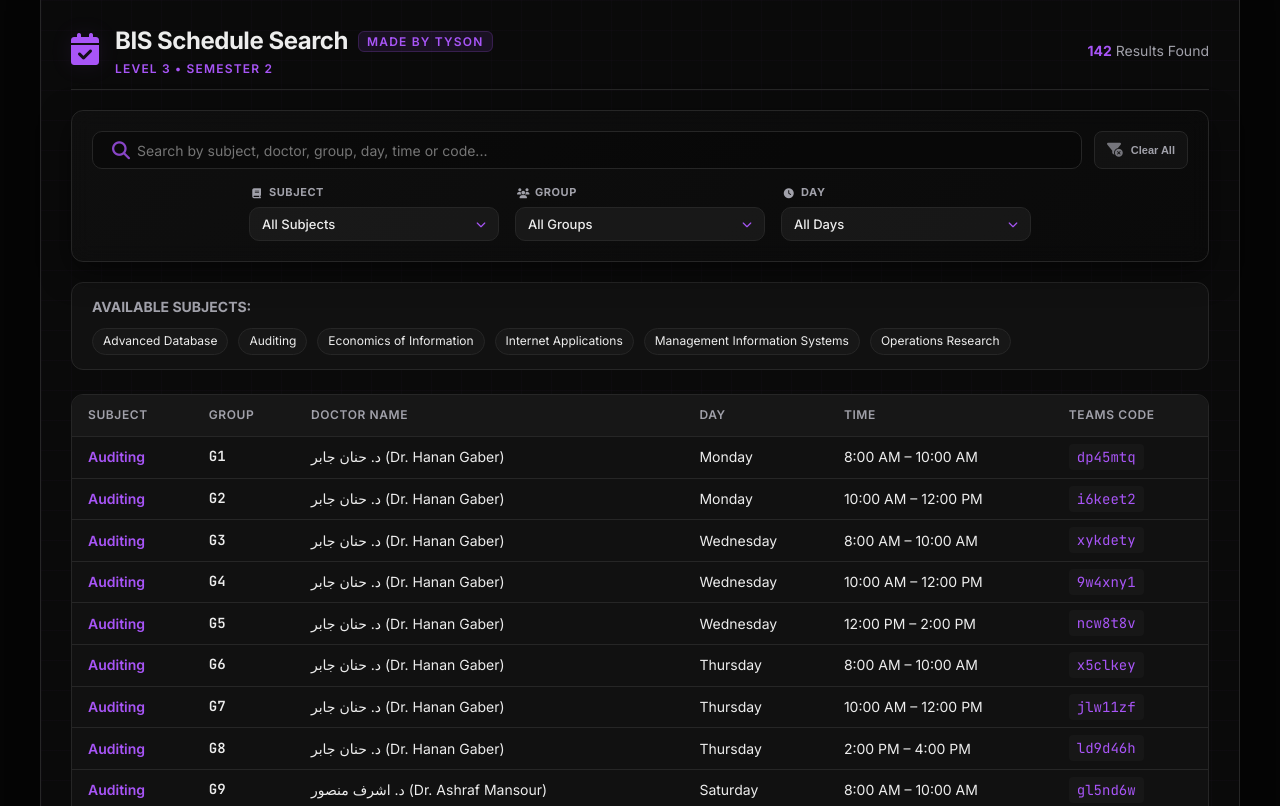
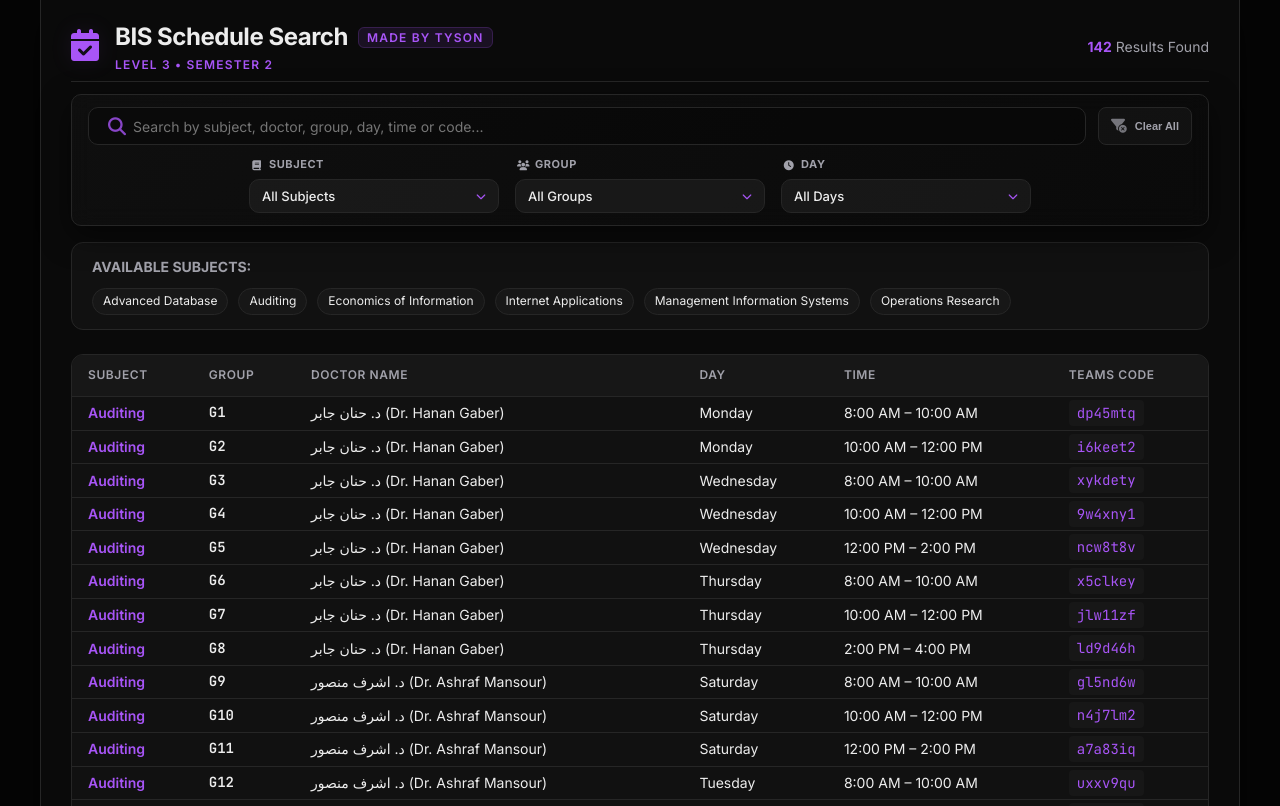
Before and after one commit to AhmedTyson/checklist-application, an Electron app: page learn-practice-js/scedule-level-3-s2/index.html in a window 1280 px wide. Shown: the top 806 px of the page. Drawn offline with Linux system fonts and the light colour scheme.

```diff
--- a/learn-practice-js/scedule-level-3-s2/style.css
+++ b/learn-practice-js/scedule-level-3-s2/style.css
@@ -23,42 +23,39 @@
 
 html {
     background-color: var(--bg-void);
-    height: auto !important;
-    min-height: 0 !important;
-    overflow-x: hidden;
+    height: auto;
 }
 
 body {
-    width: 1200px;
-    margin: 0 auto;
-    background-color: var(--bg-app);
-    background-image:
-        linear-gradient(rgba(168, 85, 247, 0.02) 1px, transparent 1px),
-        linear-gradient(90deg, rgba(168, 85, 247, 0.02) 1px, transparent 1px);
-    background-size: 30px 30px;
+    background-color: var(--bg-void);
     color: var(--text-main);
     font-family: var(--font-ui);
     line-height: 1.4;
     font-size: 14px;
-    border-left: 1px solid var(--border);
-    border-right: 1px solid var(--border);
-    box-shadow: 0 0 30px rgba(0,0,0,0.4);
-    height: auto !important;
-    min-height: 0 !important;
+    margin: 0;
+    padding: 0;
+    height: auto;
 }
 
 .container {
-    padding: 24px 30px; /* More compact container padding */
+    width: 1200px;
+    margin: 0 auto;
+    padding: 20px 30px; /* Highly compressed container padding */
+    background-color: var(--bg-app);
+    border-left: 1px solid var(--border);
+    border-right: 1px solid var(--border);
+    box-shadow: 0 0 50px rgba(0,0,0,0.5);
     display: flex;
     flex-direction: column;
     position: relative;
+    min-height: 0; /* Tightest possible fit */
 }
 
 /* Header & Branding */
 header {
     border-bottom: 1px solid var(--border);
-    padding-bottom: 12px;
-    margin-bottom: 20px;
+    padding-bottom: 8px;
+    margin-bottom: 12px;
     display: flex;
     justify-content: space-between;
     align-items: center;
@@ -119,15 +116,15 @@ header {
     background: linear-gradient(135deg, rgba(17, 17, 17, 0.7), rgba(10, 10, 10, 0.7));
     backdrop-filter: blur(10px);
     border: 1px solid var(--border);
-    border-radius: 12px;
-    padding: 20px; /* Reduced from 30px */
-    margin-bottom: 20px; /* Reduced from 32px */
+    border-radius: 10px;
+    padding: 12px 16px; /* Reduced from 20px */
+    margin-bottom: 16px;
     display: flex;
     flex-direction: column;
-    gap: 16px; /* Reduced from 24px */
+    gap: 12px;
     box-shadow: var(--shadow);
     position: relative;
-    z-index: 100; /* Ensure dropdowns stack above the table container */
+    z-index: 100;
 }
 
 .search-header {
@@ -417,7 +414,7 @@ th {
 }
 
 td {
-    padding: 10px 16px; /* Reduced vertical padding from 16px to 10px */
+    padding: 6px 16px; /* Minimal vertical padding */
     border-bottom: 1px solid var(--border);
     color: var(--text-main);
 }
@@ -441,7 +438,7 @@ tbody tr:hover {
 
 /* Pagination */
 .pagination {
-    margin-top: 20px; /* Reduced from 32px */
+    margin-top: 12px;
     display: flex;
     justify-content: center;
     align-items: center;
```
